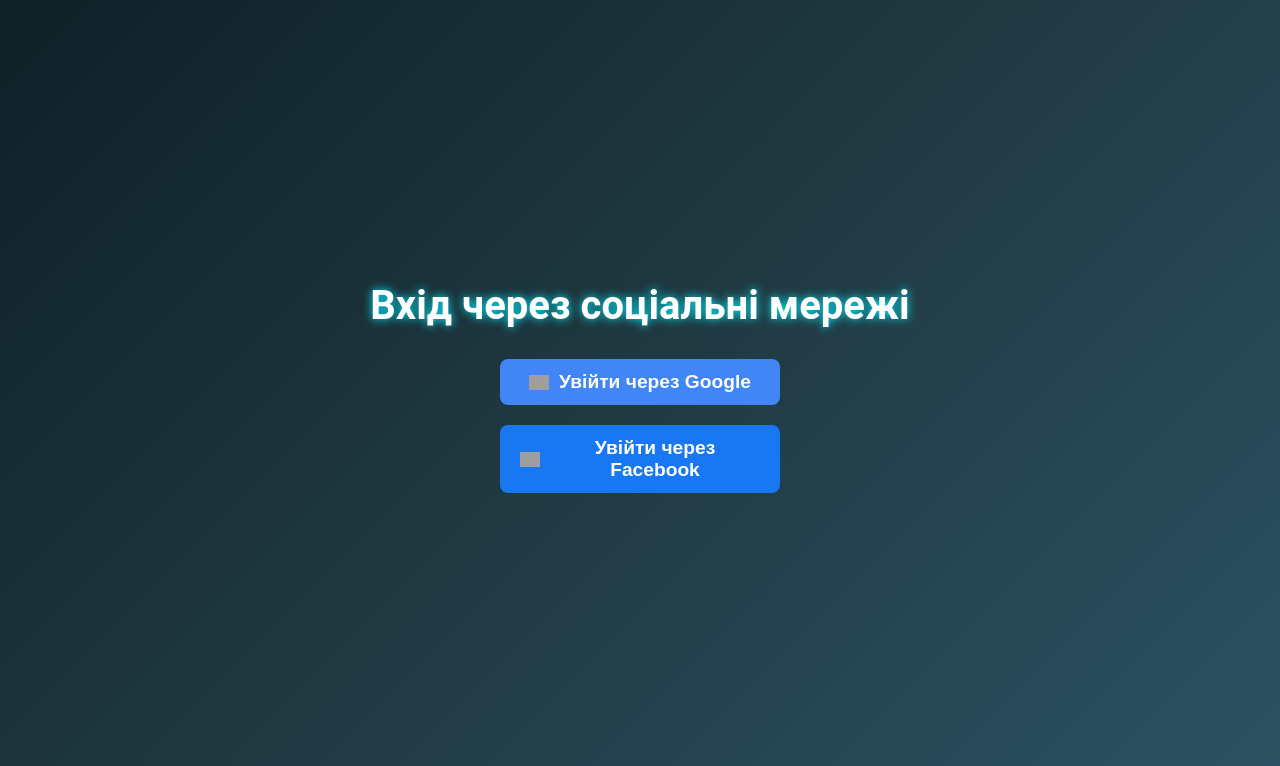
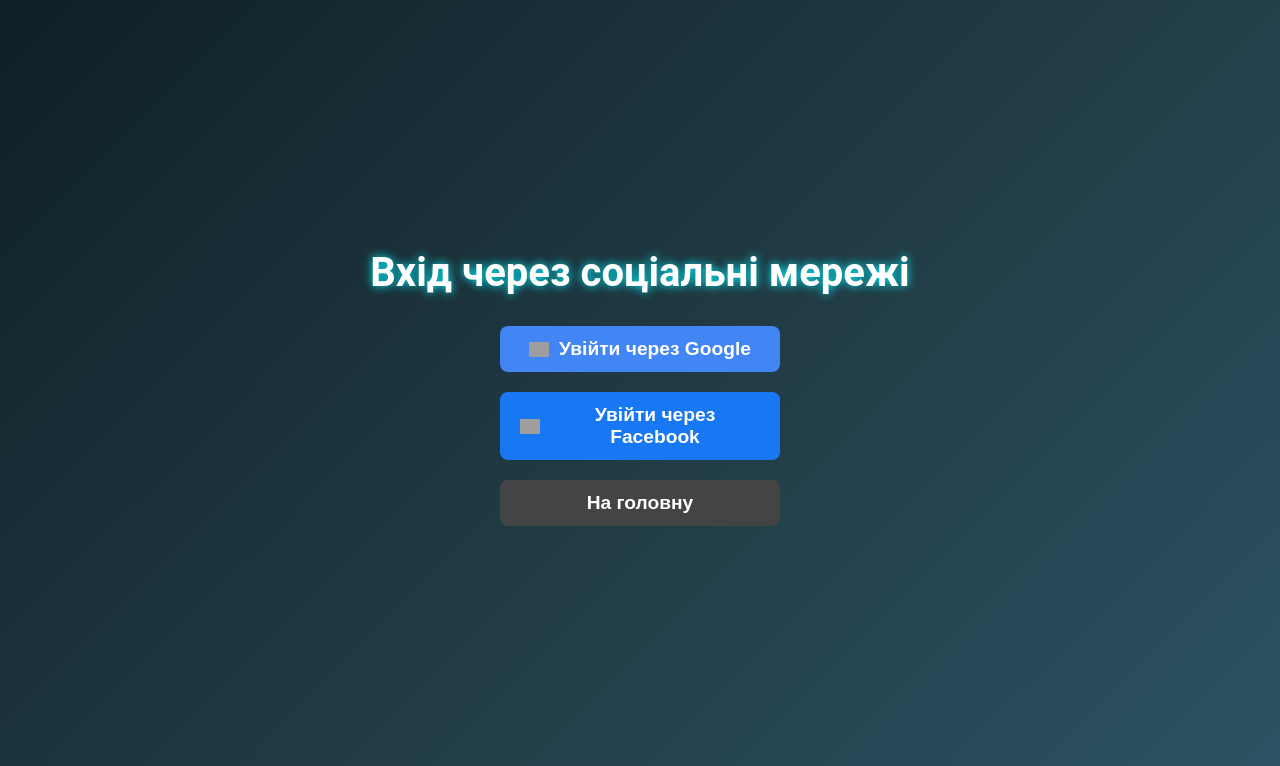
Before and after one commit to CrayZeeEeOne/hiv-test, a Flask app: page /login in a window 1280 px wide. Shown: the top 766 px of the page. Run offline with Flask 3, Linux system fonts and the light colour scheme; some libraries are stand-ins or nearby versions; grey boxes are pictures that could not be loaded.

Commit message:
login screen

```diff
--- a/templates/login.html
+++ b/templates/login.html
@@ -62,6 +62,14 @@
             background-color: #155db2;
         }
 
+        button.home {
+            background-color: #444;
+            color: white;
+        }
+        button.home:hover {
+            background-color: #222;
+        }
+
         #status {
             margin-top: 30px;
             font-size: 1.1rem;
@@ -82,6 +90,10 @@
         <button class="facebook" id="fbLoginBtn">
             <img src="https://cdn-icons-png.flaticon.com/512/124/124010.png" alt="Facebook" width="20" />
             Увійти через Facebook
+        </button>
+
+        <button class="home" id="goHomeBtn">
+            На головну
         </button>
     </div>
 
@@ -117,7 +129,8 @@
                 if (response.status === 'connected') {
                     FB.api('/me', {fields: 'name,email'}, function(userData) {
                         document.getElementById('status').textContent = `Привіт, ${userData.name}! Успішний вхід через Facebook.`;
-                        // Тут можна додати редірект або іншу логіку
+                        // Редірект після успішного входу
+                        window.location.href = '/';  // Змінити URL якщо потрібно
                     });
                 } else {
                     document.getElementById('status').textContent = 'Вхід через Facebook скасовано або не вдалий.';
@@ -129,7 +142,8 @@
         function onSuccess(googleUser) {
             const profile = googleUser.getBasicProfile();
             document.getElementById('status').textContent = `Привіт, ${profile.getName()}! Успішний вхід через Google.`;
-            // Тут можна додати редірект або іншу логіку
+            // Редірект після успішного входу
+            window.location.href = '/';  // Змінити URL якщо потрібно
         }
 
         function onFailure(error) {
@@ -149,6 +163,11 @@
             });
         }
 
+        // Кнопка "На головну"
+        document.getElementById('goHomeBtn').onclick = function() {
+            window.location.href = '/';  // Змінити URL якщо потрібно
+        };
+
         window.onload = function() {
             initGoogleSignIn();
         };
```
